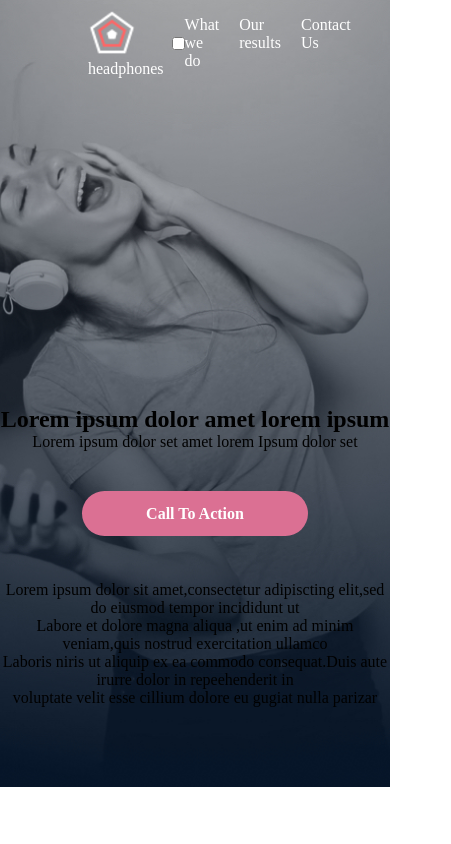
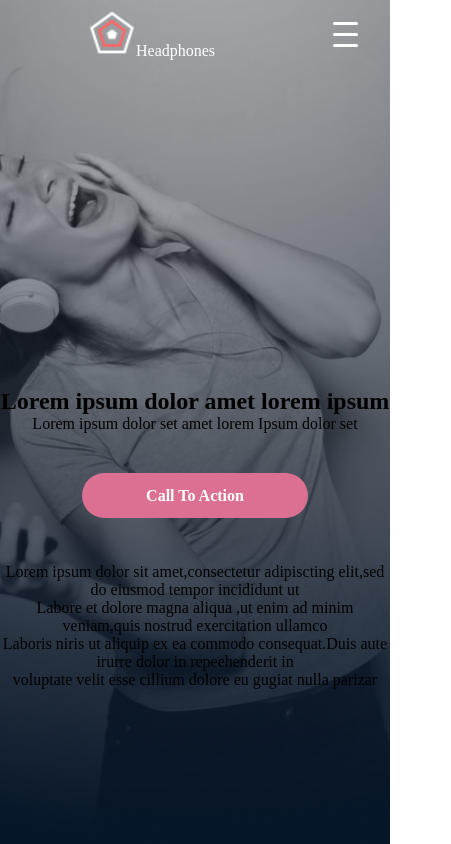
Before and after one commit to sophieakoth/alx_html_css, a plain HTML site: page headphones/0-index.html in a window 390 px wide. Shown: the whole page, 451 px wide, since content can reach past the window. Drawn offline with Linux system fonts and the light colour scheme.

Commit message:
added changes

```diff
--- a/headphones/0-styles.css
+++ b/headphones/0-styles.css
@@ -6,7 +6,7 @@
     box-sizing: border-box;
 }
 
-:root{
+ :root{
     --LINKSHOVER:#FF6565;
     --BUTTON-HOVER-OPACITY:0.9;
 }
@@ -20,6 +20,7 @@
         background-size: cover;
         background-position: center;
         background-repeat: no-repeat;
+         min-height: 100vh;
 
     }
 
@@ -35,7 +36,7 @@ ul{
 
 }
 
-a{
+ a{
     text-decoration: none;
     color:white;
 }
@@ -83,8 +84,8 @@ button:hover{
 .logo{
     padding: 0.5rem;
     margin-left: 5em;
-    /* text-transform: capitalize; */
-}
+    text-transform: capitalize;
+ }
 .partone{
     margin-bottom: 20em;
 }
@@ -95,4 +96,84 @@ button:hover{
 
 
 
-/* What we do section */
+/* humberger menu */
+
+/* hide checkbox */
+ #menu-toggle {
+    display: none;
+}
+
+.hamburger {
+    display: none;
+    flex-direction: column;
+    justify-content: center;
+    margin-right: 2em;
+    cursor:pointer;
+    position: relative;
+}
+
+.hamburger span{
+    display:block;
+    height: 3px;
+    width: 25px;
+    background-color:white;
+    border-radius: 2px;
+    transition: all 0.3s ease;
+    position: relative;
+
+}
+
+ /* mobile device */
+@media(max-width:768px){
+    .hamburger{
+        display: flex;
+    }
+
+    .nav-links{
+        display: none;
+       flex-direction: column;
+       background-color: #333;
+       position: absolute;
+       top:60px;
+       right: 0;
+       width: 200px;
+       padding: 1em;
+       z-index: 1000;
+        transition: all 0.3s ease;
+    }
+
+    /* show menu when checkbox checked */
+    #menu-toggle:checked + .hamburger + .nav-links{
+        display:flex;
+    }
+    /* animate hamburger to an X  */
+     #menu-toggle:checked + .hamburger span:nth-child(1){
+        transform: rotate(45deg);
+        top:8px;
+    }
+     #menu-toggle:checked + .hamburger span:nth-child(2) {
+        opacity: 0;
+      }
+
+      #menu-toggle:checked + .hamburger span:nth-child(3) {
+        transform: rotate(-45deg);
+        top: -8px;
+      }
+
+      /* Prepare spans for animation */
+.hamburger {
+    position: relative;
+  }
+
+ .hamburger span {
+    display: block;
+    height: 3px;
+    width: 25px;
+    background-color: white;
+    border-radius: 2px;
+    margin: 4px 0;
+    transition: all 0.3s ease;
+    position: relative;
+  }
+
+}
```
